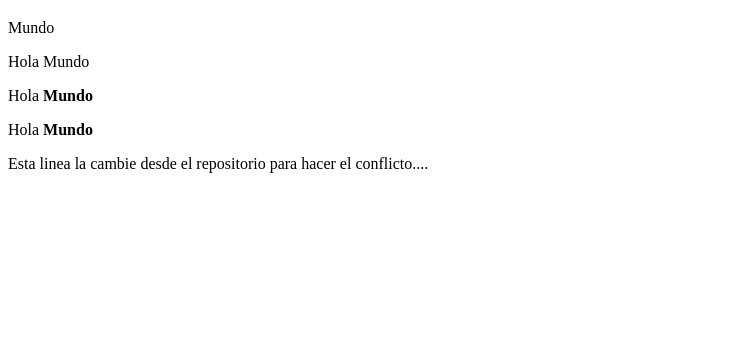
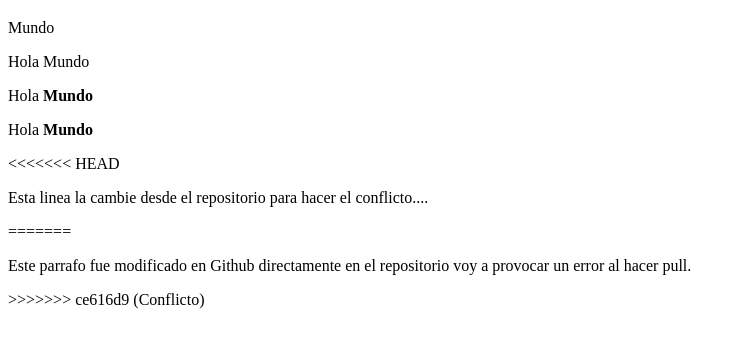
Before and after one commit to bchavarrias/Probando-1, a plain HTML site: page index.html in a window 1280 px wide. Shown: the part 61-408 px from the top of the page, without its empty margins (0-746 px from the left). Drawn offline with Linux system fonts and the light colour scheme.

Commit message:
Conflicto

```diff
--- a/index.html
+++ b/index.html
@@ -13,7 +13,11 @@
     <p>   Hola <strong> Mundo </strong>   </p>
     <p>   Hola <strong> Mundo </strong>   </p>
 
+<<<<<<< HEAD
     <p>Esta linea la cambie desde el repositorio para hacer el conflicto....</p>
+=======
+    <p>Este parrafo fue modificado en Github directamente en el repositorio voy a provocar un error al hacer pull.</p>
+>>>>>>> ce616d9 (Conflicto)
 
 </body>
 </html>
```
